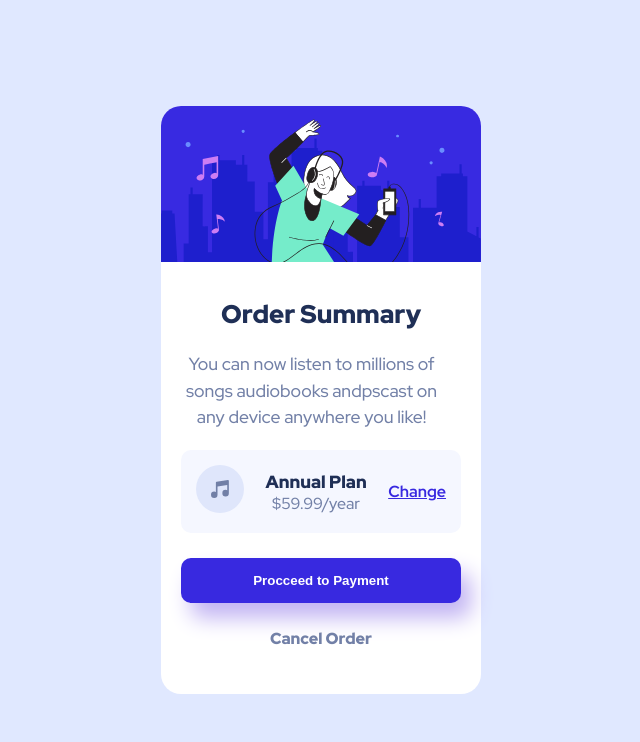
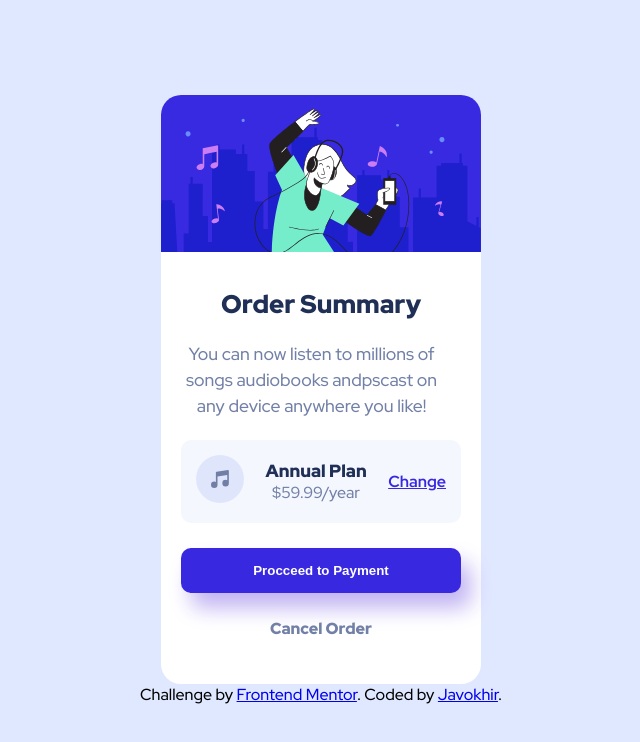
Before and after one commit to JavokhirTursunboev/Frontend-Mentor-order-summary-component-main, a plain HTML site: page index.html in a window 1280 px wide. Shown: the whole page, without its empty margins (319-959 px from the left). Drawn offline with Linux system fonts and the light colour scheme.

Commit message:
new code

```diff
--- a/index.html
+++ b/index.html
@@ -17,6 +17,7 @@
       type="image/png"
       sizes="32x32"
       href="./images/favicon-32x32.png"
+      alt="icon"
     />
     <link rel="stylesheet" href="style.css" />
 
@@ -54,6 +55,13 @@
         <button class="btn__main">Procceed to Payment</button>
         <a href="#" class="btn__cancel">Cancel Order</a>
       </main>
+
     </div>
+    <footer>
+      <div class="attribution">
+        Challenge by <a href="https://www.frontendmentor.io?ref=challenge" target="_blank">Frontend Mentor</a>.
+        Coded by <a href="https://www.frontendmentor.io/profile/JavaHear">Javokhir</a>.
+      </div>
+    </footer>
   </body>
 </html>
```
Also changed, not shown: index1.html (+1 -4 lines), 1 other file.
